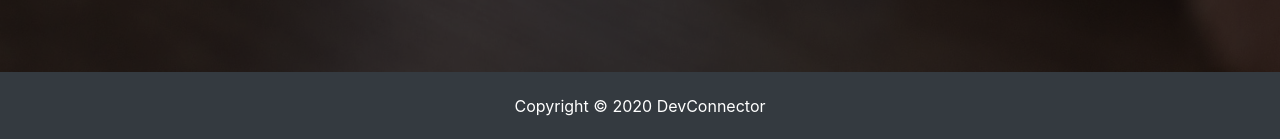
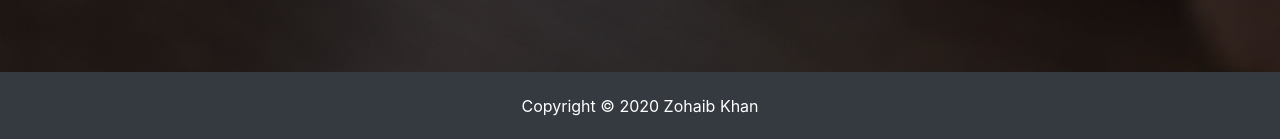
Before and after one commit to ZowWeb/Social-App-for-Devs, a React (Create React App) app in the folder client/: page / in a window 1280 px wide. Shown: the part 784-923 px from the top of the page. Built offline with nearby package versions, Linux system fonts and the light colour scheme.

Commit message:
nothing significant

```diff
--- a/client/src/components/layout/Footer.js
+++ b/client/src/components/layout/Footer.js
@@ -3,7 +3,7 @@ import React from 'react'
 export default function Footer() {
 	return (
 		<footer className="bg-dark text-white mt-5 p-4 text-center">
-			Copyright &copy; {new Date().getFullYear()} DevConnector
+			Copyright &copy; {new Date().getFullYear()} Zohaib Khan
 		</footer>
 	)
 }
```
